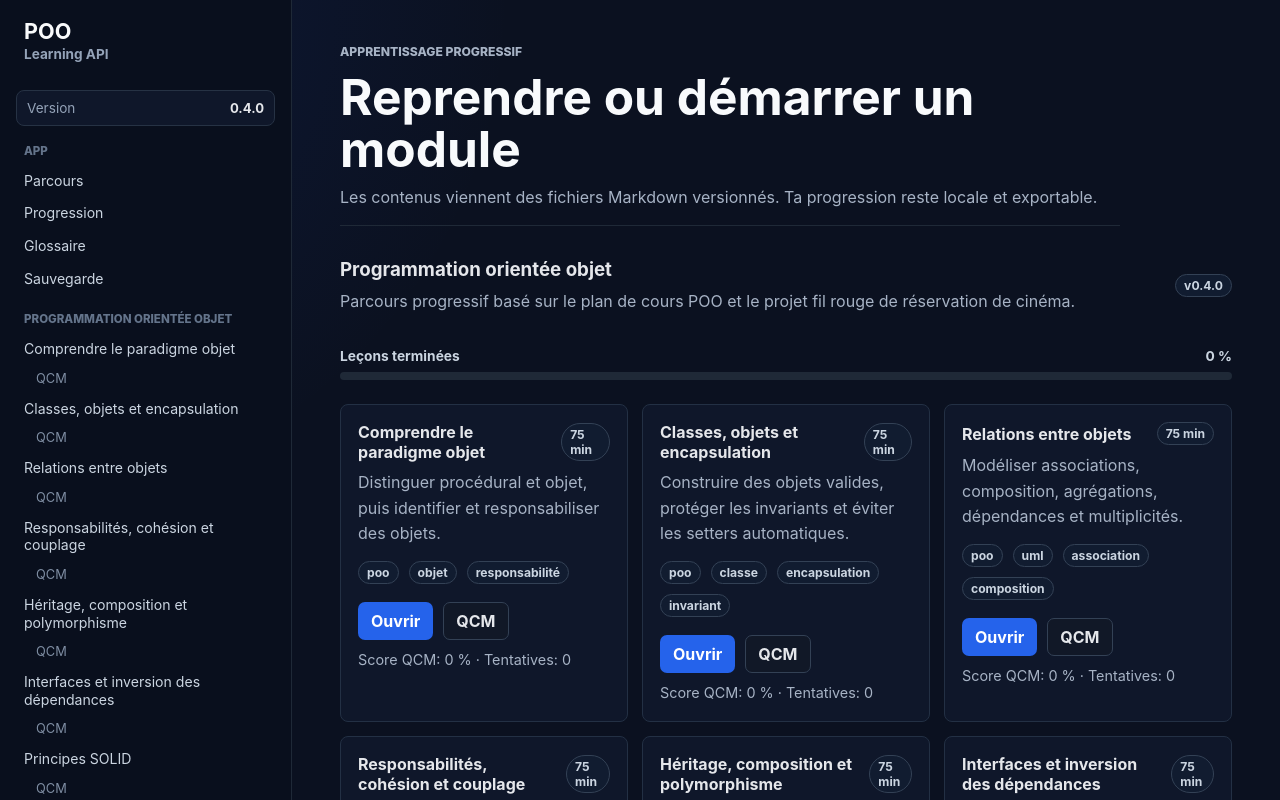
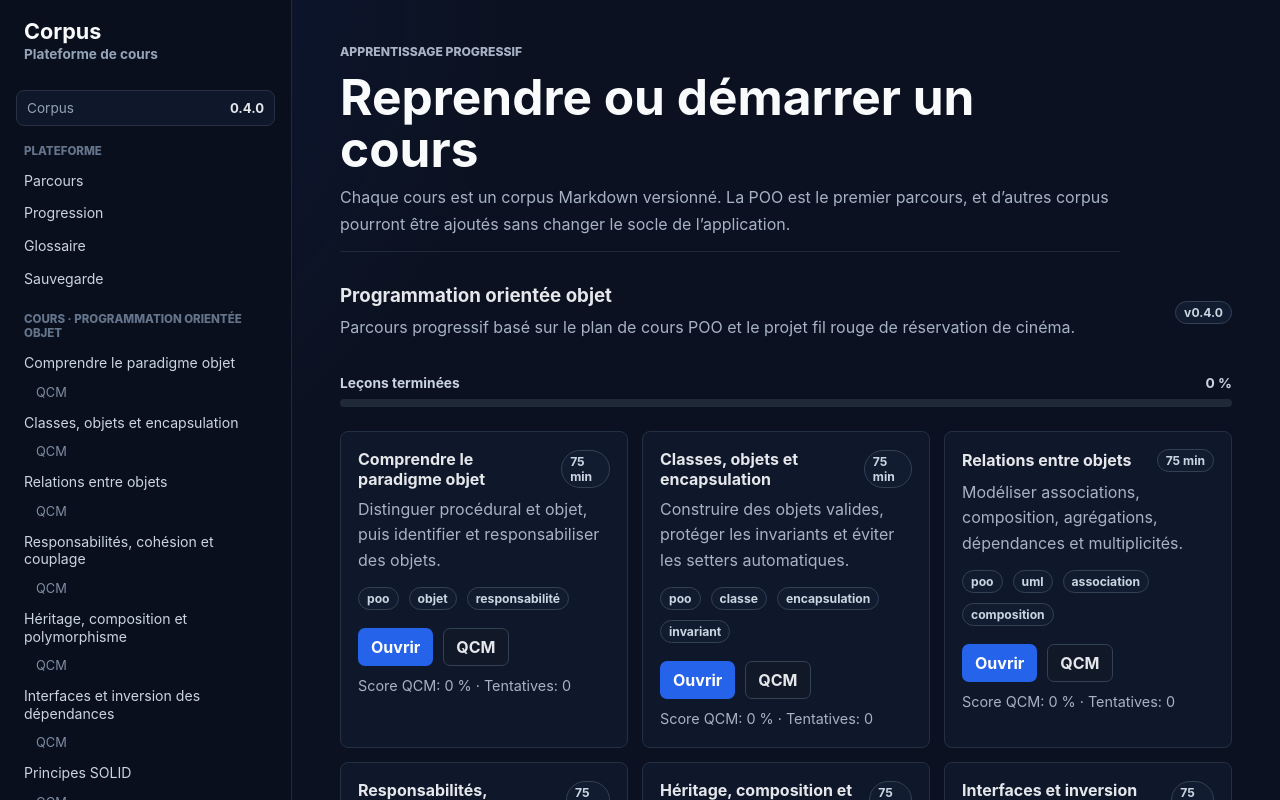
Before and after one commit to aah-supports/Codex, a React (Vite) app: page /#/ in a window 1280 px wide. Shown: the top 800 px of the page. Built offline with nearby package versions, Linux system fonts and the light colour scheme.

Commit message:
Refine course shell and correction layout

```diff
--- a/src/app/shell/AppShell.tsx
+++ b/src/app/shell/AppShell.tsx
@@ -29,15 +29,15 @@ export function AppShell({ children }: AppShellProps) {
     <div className="app-shell">
       <aside className="sidebar">
         <div className="brand-block">
-          <h1>POO</h1>
-          <span>Learning API</span>
+          <h1>Corpus</h1>
+          <span>Plateforme de cours</span>
         </div>
         <div className="version-block">
-          <span>Version</span>
+          <span>Corpus</span>
           <strong>{data?.corpora[0]?.version ?? '0.1.0'}</strong>
         </div>
         <nav className="main-nav doc-nav" aria-label="Navigation principale">
-          <NavSection title="App">
+          <NavSection title="Plateforme">
             {navItems.map((item) => (
               <Link key={item.to} to={item.to} className="nav-link" activeProps={{ className: 'nav-link active' }}>
                 {item.label}
@@ -46,7 +46,7 @@ export function AppShell({ children }: AppShellProps) {
           </NavSection>
 
           {data?.corpora.map((corpus) => (
-            <NavSection key={corpus.id} title={corpus.title}>
+            <NavSection key={corpus.id} title={`Cours · ${corpus.title}`}>
               {corpus.modules.map((module) => (
                 <div key={module.id} className="module-nav-item">
                   <Link
--- a/src/features/corpus/CorpusPage.tsx
+++ b/src/features/corpus/CorpusPage.tsx
@@ -21,9 +21,10 @@ export function CorpusPage() {
     <div className="page-stack">
       <header className="page-header">
         <p className="eyebrow">Apprentissage progressif</p>
-        <h2>Reprendre ou démarrer un module</h2>
+        <h2>Reprendre ou démarrer un cours</h2>
         <p>
-          Les contenus viennent des fichiers Markdown versionnés. Ta progression reste locale et exportable.
+          Chaque cours est un corpus Markdown versionné. La POO est le premier parcours, et d’autres corpus pourront
+          être ajoutés sans changer le socle de l’application.
         </p>
       </header>
 
--- a/src/features/lessons/LessonPage.tsx
+++ b/src/features/lessons/LessonPage.tsx
@@ -94,8 +94,11 @@ export function LessonPage() {
           <MarkdownState query={exercises} />
         </Card>
         {module.paths.solutions ? (
-          <Card className="markdown-card">
-            <h3>Corrections guidées</h3>
+          <Card className="markdown-card solution-card">
+            <div className="solution-heading">
+              <p className="eyebrow">Après l’exercice</p>
+              <h3>Corrections guidées</h3>
+            </div>
             <MarkdownState query={solutions} />
           </Card>
         ) : null}
--- a/src/styles.css
+++ b/src/styles.css
@@ -339,6 +339,39 @@ textarea {
   padding-bottom: 10px;
 }
 
+.solution-card {
+  position: relative;
+  margin-top: 10px;
+  border-color: #2f5f4a;
+  background: #0c1f1b;
+}
+
+.solution-card::before {
+  position: absolute;
+  top: -14px;
+  left: 18px;
+  width: min(220px, calc(100% - 36px));
+  height: 1px;
+  background: #2f5f4a;
+  content: "";
+}
+
+.solution-heading {
+  display: grid;
+  gap: 4px;
+  border-bottom: 1px solid #1f3d35;
+  padding-bottom: 10px;
+}
+
+.solution-heading .eyebrow {
+  color: #86efac;
+}
+
+.solution-heading h3 {
+  border-bottom: 0;
+  padding-bottom: 0;
+}
+
 .markdown-card pre {
   overflow-x: auto;
   border-radius: 8px;
```
